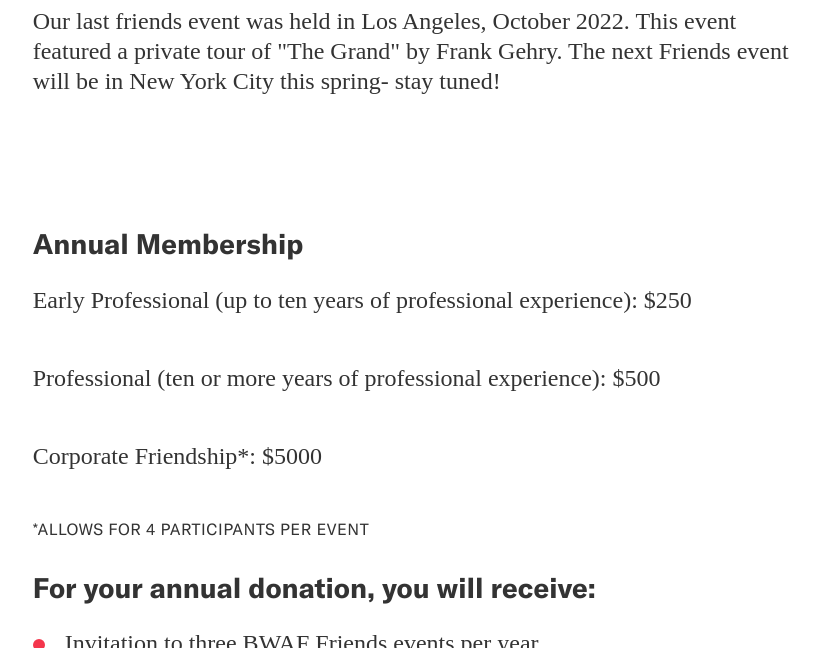
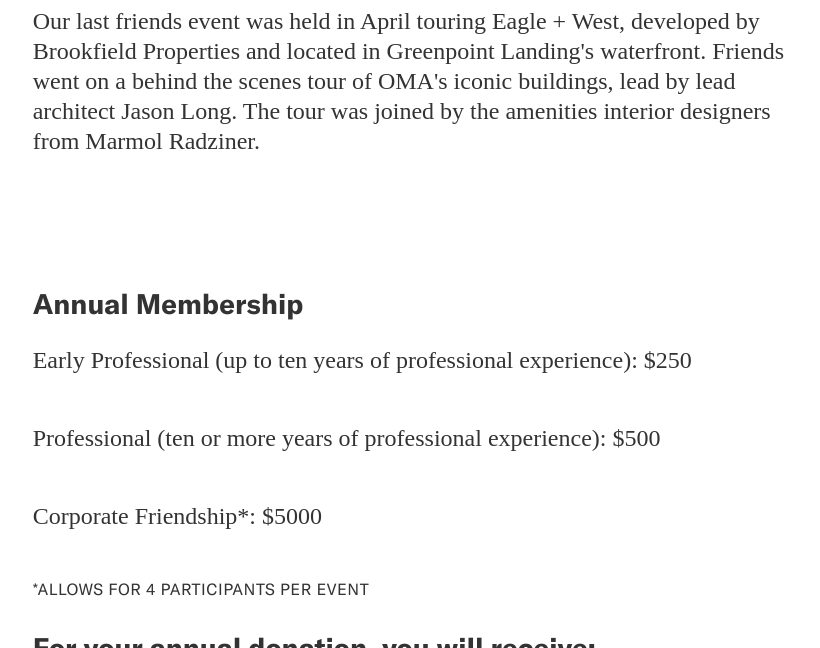
Before and after one commit to jengalas/bwaf-bbw, a Jekyll site: the page built from _programs/friends.md, in a window 1280 px wide and 900 px high, scrolled down 1860 px, cut to the strip 252-900 px from the top of the window. Shown: the whole strip, without its empty margins (444-1264 px from the left). Built offline with Jekyll 4.4.1, drawn with Linux system fonts in a browser that asks for light colours; nearby versions of some CDN libraries; some web fonts are replaced.

Commit message:
Updated 1 file via CloudCannon.

```diff
--- a/_programs/friends.md
+++ b/_programs/friends.md
@@ -96,9 +96,11 @@
       link_text: ''
   - template: text-block
     text_block: >-
-      <p>Our last friends event was held in Los Angeles, October 2022. This
-      event featured a private tour of "The Grand" by Frank Gehry. The next
-      Friends event will be in New York City this spring- stay tuned!</p>
+      <p>Our last friends event was held in April touring Eagle + West,
+      developed by Brookfield Properties and located in Greenpoint Landing's
+      waterfront. Friends went on a behind the scenes tour of OMA's iconic
+      buildings, lead by lead architect Jason Long. The tour was joined by the
+      amenities interior designers from Marmol Radziner.&nbsp;</p>
     section_break: false
     include_left-hand_column_text_: false
     lefthand_text:
```
